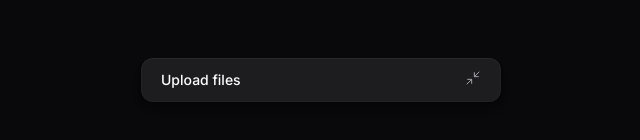
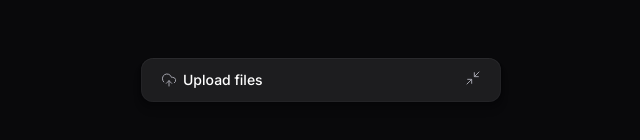
Before and after one commit to nicolasgfe/web, a React (Vite) app: page / in a window 1280 px wide. Shown: the part 320-460 px from the top of the page, without its empty margins (319-959 px from the left). Built offline with nearby package versions, Linux system fonts and the light colour scheme.

Commit message:
adicionando componente de titulo

```diff
--- a/src/components/upload-widget-header.tsx
+++ b/src/components/upload-widget-header.tsx
@@ -1,11 +1,12 @@
 import { Minimize2 } from "lucide-react";
 import { Button } from "./ui/button.";
 import * as Collapsible from "@radix-ui/react-collapsible";
+import { UploadWidgetTitle } from "./upload-widget-title";
 
 export function UploadWidgetHeader() {
 	return (
 		<div className="w-full p-4 py-2 bg-white/2 border-zinc-800 border-b flex items-center justify-between">
-			<span className="text-sm font-medium" >Upload files</span>
+			<UploadWidgetTitle />
 			<Collapsible.Trigger asChild>
 				<Button size="icon" className="-mr-2">
 					<Minimize2 strokeWidth={1.5} className="size-4" />
--- a/src/components/upload-widget-minimized-button.tsx
+++ b/src/components/upload-widget-minimized-button.tsx
@@ -1,10 +1,11 @@
 import * as Collapsible from "@radix-ui/react-collapsible";
 import { Minimize2 } from "lucide-react";
+import { UploadWidgetTitle } from "./upload-widget-title";
 
 export function UploadWidgetMinimizeButton() {
 	return (
 		<Collapsible.Trigger className="group w-full bg-white/2 py-3 px-5 flex justify-between">
-			<span className="text-sm font-medium" >Upload files</span>
+			<UploadWidgetTitle />
 				<Minimize2 strokeWidth={1.5} className="size-4 text-zinc-400 group-hover:text-zinc-100" />
 		</Collapsible.Trigger>
 	)
--- /dev/null
+++ b/src/components/upload-widget-title.tsx
@@ -0,0 +1,10 @@
+import { UploadCloud } from "lucide-react"
+
+export function UploadWidgetTitle() {
+	return (
+		<div className="flex items-center gap-1.5 text-sm font-medium">
+			<UploadCloud className="size-4 text-zinc-400" strokeWidth={1.5}/>
+			<span>Upload files</span>
+		</div>
+	)
+}
```
